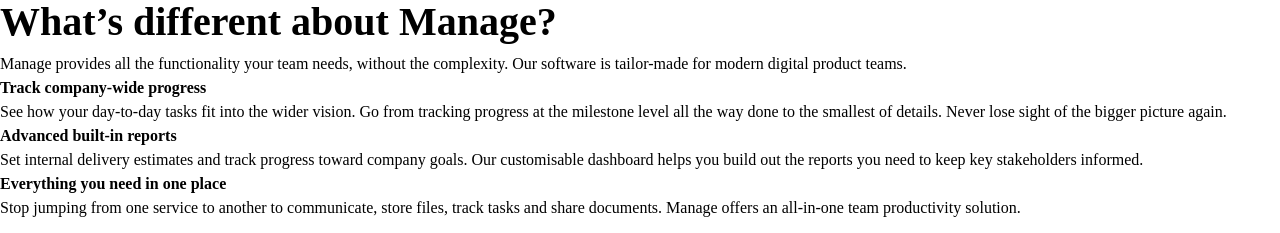
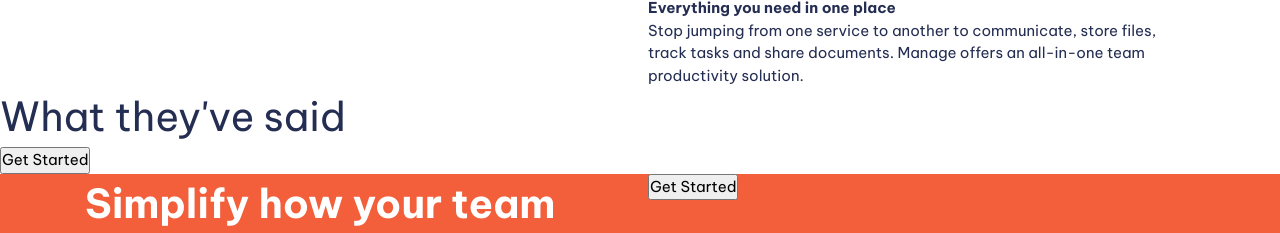
Before and after one commit to manbeermaken/manage-landing-page, a website built with Vite: page index.html in a window 1280 px wide. Shown: the part 841-1074 px from the top of the page. Built offline with nearby package versions, Linux system fonts and the light colour scheme.

Commit message:
add .container and even-columns utility classes

```diff
--- a/style.css
+++ b/style.css
@@ -159,3 +159,30 @@
 .fs-300 { font-size: var(--fs-300);}
 .fs-400 { font-size: var(--fs-400);}
 .fs-500 { font-size: var(--fs-500);}
+
+.container {
+  --max-width: 1110px;
+  --padding: 1rem;
+
+  width: min(var(--max-width),100% - (var(--padding)*2));
+  margin-inline: auto;
+}
+
+.even-columns{
+  display: grid;
+  gap: 1rem;
+}
+@media (min-width: 50rem){
+  .even-columns{
+    grid-auto-flow: column;
+    grid-auto-columns: 1fr;
+  }
+}
+
+/* General Styling */
+
+body{
+  font-size: var(--fs-body);
+  font-family: var(--ff-body);
+  color: var(--clr-primary-400);
+}
```
